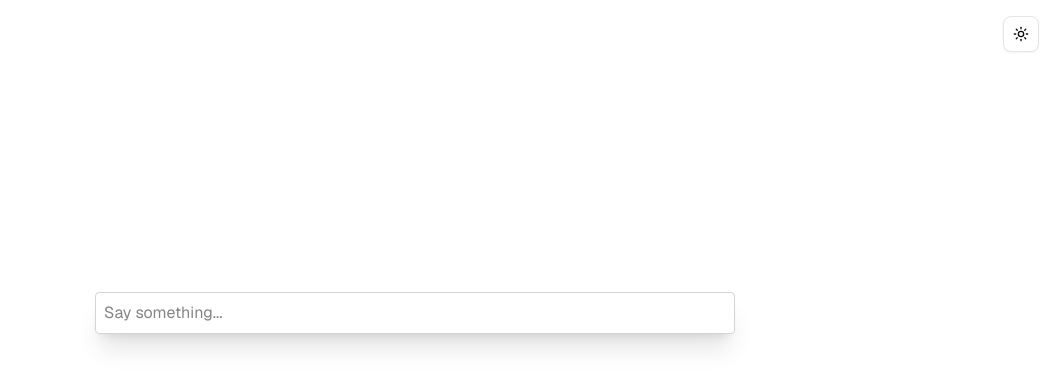
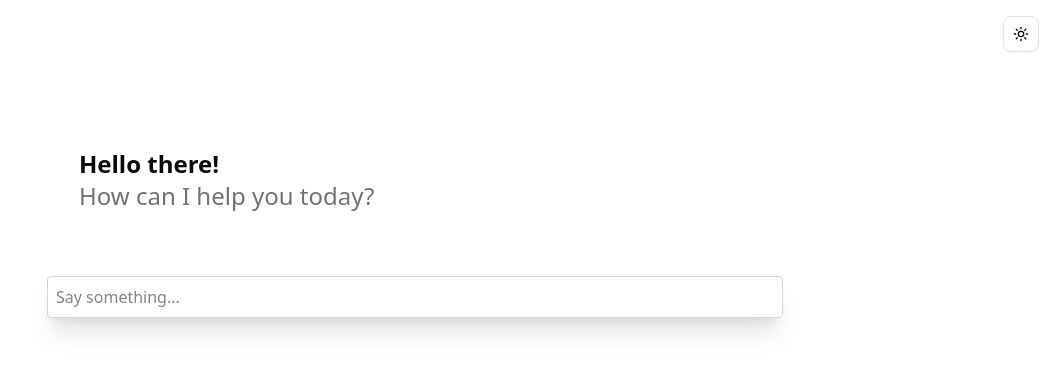
Before and after one commit to ChangoMan/ai-sdk-template, a Next.js app: page /chat in a window 1280 px wide. Shown: the top 388 px of the page, without its empty margins (225-1280 px from the left). Built offline with nearby package versions, Linux system fonts and the light colour scheme.

Commit message:
adding chat styles

```diff
--- a/app/chat/page.tsx
+++ b/app/chat/page.tsx
@@ -1,11 +1,12 @@
 import { Chat } from '@/components/chat'
+import { Container } from '@/components/container'
 
 export default function ChatPage() {
   return (
-    <div className="flex min-h-screen items-center justify-center font-sans">
-      <main className="relative flex min-h-screen w-full max-w-3xl flex-col items-center justify-between py-32 px-16 sm:items-start">
+    <main className="relative">
+      <Container>
         <Chat />
-      </main>
-    </div>
+      </Container>
+    </main>
   )
 }
--- a/components/chat.tsx
+++ b/components/chat.tsx
@@ -1,26 +1,193 @@
 'use client'
 
+import { SparklesIcon } from '@/components/icons'
 import { useChat } from '@ai-sdk/react'
-import { useState } from 'react'
+import { AnimatePresence, motion } from 'framer-motion'
+import { ArrowDownIcon } from 'lucide-react'
+import { useEffect, useRef, useState } from 'react'
 
 export function Chat() {
   const [input, setInput] = useState('')
-  const { messages, sendMessage } = useChat()
+  const { messages, sendMessage, status } = useChat()
+  const messagesContainerRef = useRef<HTMLDivElement>(null)
+  const messagesEndRef = useRef<HTMLDivElement>(null)
+  const [isAtBottom, setIsAtBottom] = useState(true)
+
+  // Auto-scroll to bottom when new messages arrive
+  useEffect(() => {
+    if (status === 'submitted') {
+      requestAnimationFrame(() => {
+        const container = messagesContainerRef.current
+        if (container) {
+          container.scrollTo({
+            top: container.scrollHeight,
+            behavior: 'smooth',
+          })
+        }
+      })
+    }
+  }, [status, messages])
+
+  // Check if user is at bottom of scroll
+  useEffect(() => {
+    const container = messagesContainerRef.current
+    if (!container) return
+
+    const handleScroll = () => {
+      const { scrollTop, scrollHeight, clientHeight } = container
+      const atBottom = scrollHeight - scrollTop - clientHeight < 100
+      setIsAtBottom(atBottom)
+    }
+
+    container.addEventListener('scroll', handleScroll)
+    return () => container.removeEventListener('scroll', handleScroll)
+  }, [])
+
+  const scrollToBottom = () => {
+    messagesContainerRef.current?.scrollTo({
+      top: messagesContainerRef.current.scrollHeight,
+      behavior: 'smooth',
+    })
+  }
+
   return (
-    <div className="flex flex-col w-full py-24 mx-auto stretch">
-      {messages.map((message) => (
-        <div key={message.id} className="whitespace-pre-wrap">
-          {message.role === 'user' ? 'User: ' : 'AI: '}
+    <div className="max-w-3xl mx-auto">
+      {/* Messages Container */}
+      <div
+        ref={messagesContainerRef}
+        className="flex-1"
+        style={{ overflowAnchor: 'none' }}
+      >
+        <div className="mx-auto flex min-w-0 w-full flex-col gap-4 md:gap-6">
+          <div className="flex flex-col gap-4 px-2 py-4 md:gap-6 md:px-4">
+            {/* Greeting when no messages */}
+            {messages.length === 0 && (
+              <div className="mx-auto mt-4 flex size-full max-w-3xl flex-col justify-center px-4 md:mt-16 md:px-8">
+                <motion.div
+                  initial={{ opacity: 0, y: 10 }}
+                  animate={{ opacity: 1, y: 0 }}
+                  transition={{ delay: 0.5 }}
+                  className="font-semibold text-xl md:text-2xl"
+                >
+                  Hello there!
+                </motion.div>
+                <motion.div
+                  initial={{ opacity: 0, y: 10 }}
+                  animate={{ opacity: 1, y: 0 }}
+                  transition={{ delay: 0.6 }}
+                  className="text-xl text-zinc-500 md:text-2xl"
+                >
+                  How can I help you today?
+                </motion.div>
+              </div>
+            )}
+
+            {/* Messages */}
+            {messages.map((message, index) => (
+              <motion.div
+                key={message.id}
+                initial={{ opacity: 0 }}
+                animate={{ opacity: 1 }}
+                className="group/message w-full"
+                data-role={message.role}
+              >
+                <div
+                  className={`flex w-full items-start gap-2 md:gap-3 ${
+                    message.role === 'user' ? 'justify-end' : 'justify-start'
+                  }`}
+                >
+                  {/* AI Avatar */}
+                  {message.role === 'assistant' && (
+                    <div className="-mt-1 flex size-8 shrink-0 items-center justify-center rounded-full bg-background ring-1 ring-border">
+                      <SparklesIcon size={14} />
+                    </div>
+                  )}
+
+                  {/* Message Content */}
+                  <div
+                    className={
+                      message.role === 'user'
+                        ? 'max-w-[calc(100%-2.5rem)] sm:max-w-[min(fit-content,80%)]'
+                        : 'w-full'
+                    }
+                  >
                     {message.parts.map((part, i) => {
-            switch (part.type) {
-              case 'text':
-                return <div key={`${message.id}-${i}`}>{part.text}</div>
+                      if (part.type === 'text') {
+                        return (
+                          <div
+                            key={`${message.id}-${i}`}
+                            className={
+                              message.role === 'user'
+                                ? 'w-fit break-words rounded-2xl px-3 py-2 text-right text-white'
+                                : 'bg-transparent px-0 py-0 text-left'
                             }
+                            style={
+                              message.role === 'user'
+                                ? { backgroundColor: '#006cff' }
+                                : undefined
+                            }
+                          >
+                            {part.text}
+                          </div>
+                        )
+                      }
+                      return null
                     })}
                   </div>
+                </div>
+              </motion.div>
             ))}
 
+            {/* Thinking Message */}
+            <AnimatePresence mode="wait">
+              {status === 'submitted' && (
+                <motion.div
+                  key="thinking"
+                  initial={{ opacity: 0 }}
+                  animate={{ opacity: 1 }}
+                  exit={{ opacity: 0, transition: { duration: 0.5 } }}
+                  transition={{ duration: 0.2 }}
+                  className="group/message w-full"
+                  data-role="assistant"
+                >
+                  <div className="flex items-start justify-start gap-3">
+                    <div className="-mt-1 flex size-8 shrink-0 items-center justify-center rounded-full bg-background ring-1 ring-border">
+                      <SparklesIcon size={14} />
+                    </div>
+                    <div className="flex w-full flex-col gap-2 md:gap-4">
+                      <div className="p-0 text-muted-foreground text-sm">
+                        Thinking...
+                      </div>
+                    </div>
+                  </div>
+                </motion.div>
+              )}
+            </AnimatePresence>
+
+            <div
+              className="min-h-[24px] min-w-[24px] shrink-0"
+              ref={messagesEndRef}
+            />
+          </div>
+        </div>
+      </div>
+
+      {/* Scroll to Bottom Button */}
+      {!isAtBottom && (
+        <button
+          aria-label="Scroll to bottom"
+          className="absolute bottom-40 left-1/2 z-10 -translate-x-1/2 rounded-full border bg-background p-2 shadow-lg transition-colors hover:bg-muted"
+          onClick={scrollToBottom}
+          type="button"
+        >
+          <ArrowDownIcon className="size-4" />
+        </button>
+      )}
+
+      {/* Input Form */}
+      <div className="sticky bottom-0 z-1 mx-auto flex w-full gap-2 border-t-0 bg-background px-2 pb-3 md:px-4 md:pb-4">
         <form
+          className="w-full"
           onSubmit={(e) => {
             e.preventDefault()
             sendMessage({ text: input })
@@ -35,5 +202,6 @@ export function Chat() {
           />
         </form>
       </div>
+    </div>
   )
 }
--- /dev/null
+++ b/components/icons.tsx
@@ -0,0 +1,22 @@
+export const SparklesIcon = ({ size = 16 }: { size?: number }) => (
+  <svg
+    height={size}
+    strokeLinejoin="round"
+    style={{ color: "currentcolor" }}
+    viewBox="0 0 16 16"
+    width={size}
+  >
+    <path
+      d="M2.5 0.5V0H3.5V0.5C3.5 1.60457 4.39543 2.5 5.5 2.5H6V3V3.5H5.5C4.39543 3.5 3.5 4.39543 3.5 5.5V6H3H2.5V5.5C2.5 4.39543 1.60457 3.5 0.5 3.5H0V3V2.5H0.5C1.60457 2.5 2.5 1.60457 2.5 0.5Z"
+      fill="currentColor"
+    />
+    <path
+      d="M14.5 4.5V5H13.5V4.5C13.5 3.94772 13.0523 3.5 12.5 3.5H12V3V2.5H12.5C13.0523 2.5 13.5 2.05228 13.5 1.5V1H14H14.5V1.5C14.5 2.05228 14.9477 2.5 15.5 2.5H16V3V3.5H15.5C14.9477 3.5 14.5 3.94772 14.5 4.5Z"
+      fill="currentColor"
+    />
+    <path
+      d="M8.40706 4.92939L8.5 4H9.5L9.59294 4.92939C9.82973 7.29734 11.7027 9.17027 14.0706 9.40706L15 9.5V10.5L14.0706 10.5929C11.7027 10.8297 9.82973 12.7027 9.59294 15.0706L9.5 16H8.5L8.40706 15.0706C8.17027 12.7027 6.29734 10.8297 3.92939 10.5929L3 10.5V9.5L3.92939 9.40706C6.29734 9.17027 8.17027 7.29734 8.40706 4.92939Z"
+      fill="currentColor"
+    />
+  </svg>
+);
--- a/package.json
+++ b/package.json
@@ -17,6 +17,7 @@
     "ai": "^5.0.86",
     "class-variance-authority": "^0.7.1",
     "clsx": "^2.1.1",
+    "framer-motion": "^12.23.24",
     "lucide-react": "^0.552.0",
     "next": "16.0.1",
     "next-themes": "^0.4.6",
```
Also changed, not shown: 2 other files (tests, documents, lock files or other folders). Lines whose indentation alone changed are shown as unchanged.
